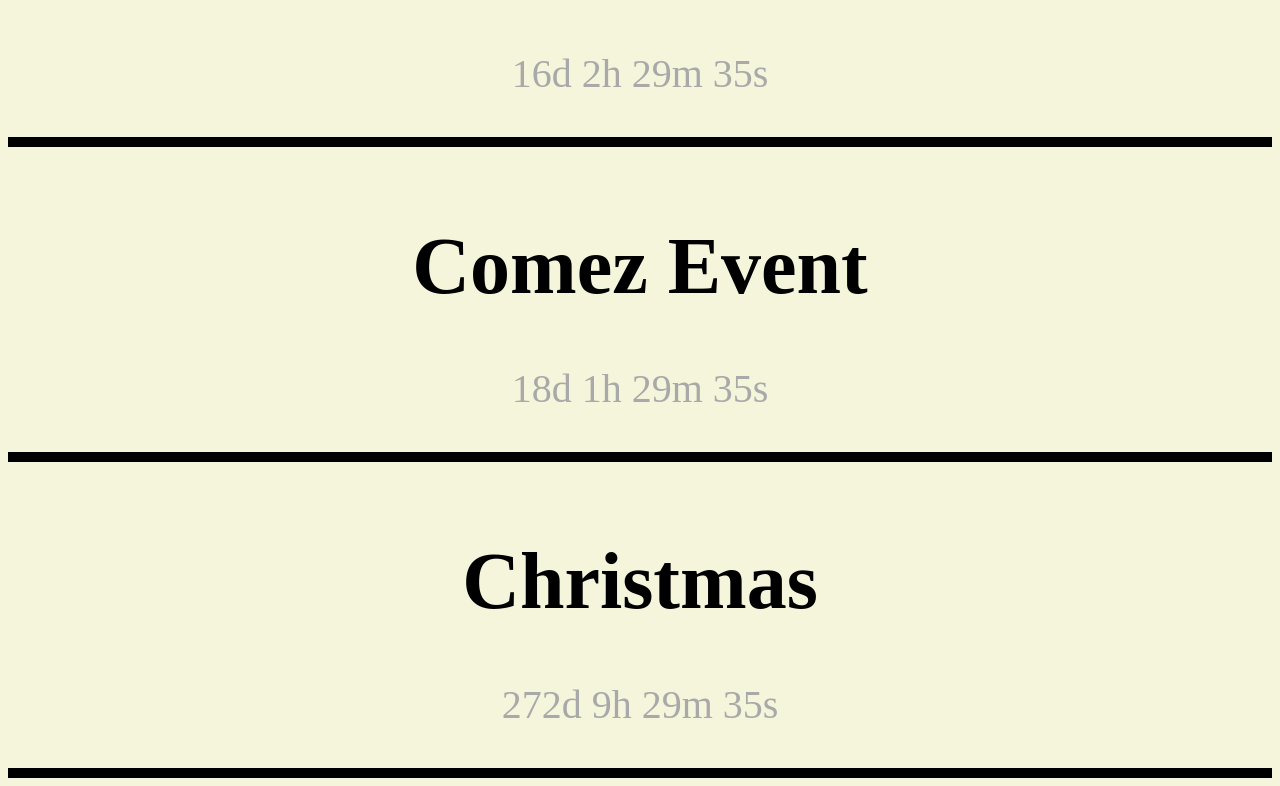
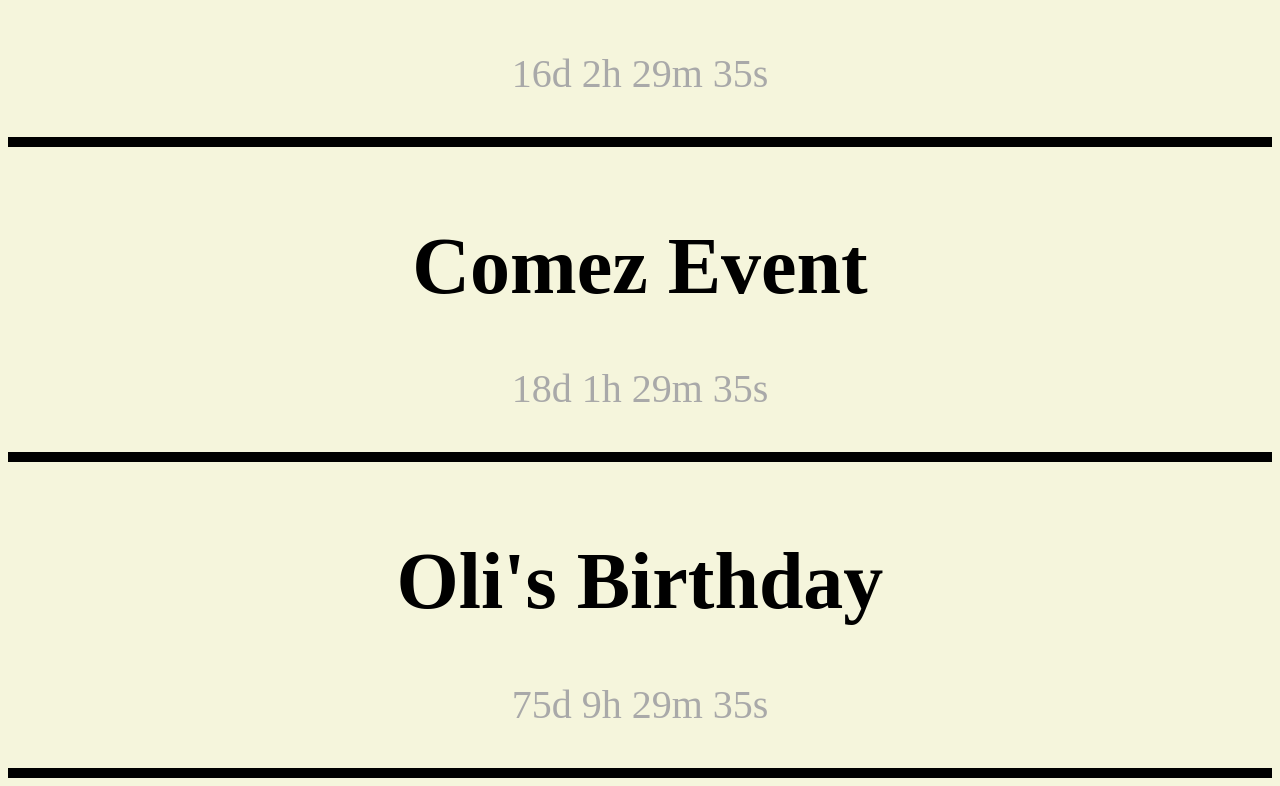
Before and after one commit to DanArmstrong124/countdown, a plain HTML site: page index.html in a window 1280 px wide. Shown: the part 1762-2548 px from the top of the page. Drawn offline with Linux system fonts and the light colour scheme.

Commit message:
Added Oli's BDAY

```diff
--- a/assets/js/script.js
+++ b/assets/js/script.js
@@ -1,5 +1,5 @@
 /*SETTING EACH COUNTDOWN*/
-var count_0 = new Date("Dec 25, 2019 00:00:00").getTime();
+var count_0 = new Date("Jun 11, 2019 00:00:00").getTime();
 var count_1 = new Date("Mar 30, 2019 18:00:00").getTime();
 var count_2 = new Date("Apr 01, 2019 00:00:00").getTime();
 var count_3 = new Date("Apr 03, 2019 09:00:00").getTime();
@@ -65,11 +65,11 @@ var x = setInterval(function() {
     var seconds7 = Math.floor((t_7 % (1000 * 60)) / 1000);
 
     /*SETTING EACH COUNTDOWN TO THE INDEX.HTML*/
-    document.getElementById("christmas").innerHTML = days0 + "d " +
+    document.getElementById("olibday").innerHTML = days0 + "d " +
         hours0 + "h " + minutes0 + "m " + seconds0 + "s ";
     if (t_0 < 0) {
         clearInterval(x);
-        document.getElementById("mentor").innerHTML = "CHRISTMAS!";
+        document.getElementById("olibday").innerHTML = "HAPPY BIRTHDAY OLI!";
     }
 
     document.getElementById("sasbday").innerHTML = days1 + "d " +
--- a/index.html
+++ b/index.html
@@ -40,8 +40,8 @@
     <p id="comez_event"></p>
     <div></div>
 
-    <h1>Christmas</h1>
-    <p id="christmas"></p>
+    <h1>Oli's Birthday</h1>
+    <p id="olibday"></p>
     <div></div>
 
     <script type="text/javascript" src="assets/js/script.js"></script>
```
